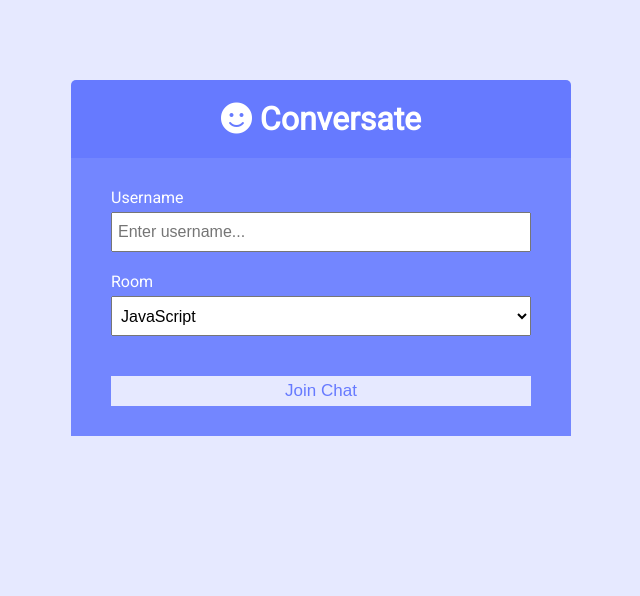
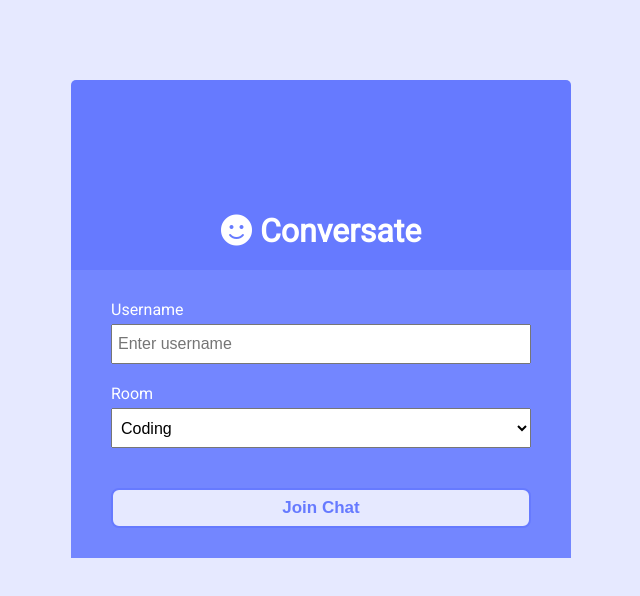
Before and after one commit to Sukriti-m/Conversate, a website: page public/index.html in a window 1280 px wide. Shown: the whole page, without its empty margins (319-959 px from the left). Drawn offline with Linux system fonts and the light colour scheme.

Commit message:
animation

```diff
--- a/public/index.html
+++ b/public/index.html
@@ -15,8 +15,10 @@
 	</head>
 	<body>
 		<div class="join-container">
-			<header class="join-header">
-				<h1><i class="fas fa-smile"></i> Conversate</h1>
+			<header class="join-header"><div class="stage">
+				<div class="box bounce"><h1><i class="fas fa-smile"></i> Conversate</h1></div>
+			</div>
+
 			</header>
 			<main class="join-main">
 				<form action="chat.html">
@@ -26,19 +28,18 @@
 							type="text"
 							name="username"
 							id="username"
-							placeholder="Enter username..."
+							placeholder="Enter username"
 							required
 						/>
 					</div>
 					<div class="form-control">
 						<label for="room">Room</label>
 						<select name="room" id="room">
-							<option value="JavaScript">JavaScript</option>
-							<option value="Python">Python</option>
-							<option value="PHP">PHP</option>
-							<option value="C#">C#</option>
-							<option value="Ruby">Ruby</option>
-							<option value="Java">Java</option>
+							<option value="Coding">Coding</option>
+							<option value="Workplace">Workplace</option>
+							<option value="Holiday">Holiday</option>
+							<option value="Discussion">Discussion</option>
+							<option value="Random">Random</option>
 						</select>
 					</div>
 					<button type="submit" class="btn">Join Chat</button>
--- a/public/style.css
+++ b/public/style.css
@@ -31,15 +31,45 @@ a {
 
 .btn {
 	cursor: pointer;
-	padding: 5px 15px;
+	padding: 8px 15px;
 	background: var(--light-color);
 	color: var(--dark-color-a);
-	border: 0;
+	border: 2px solid var(--dark-color-a) ;
+	border-radius: 8px;
 	font-size: 17px;
+	font-weight: bold;
+}
+
+.stage {
+	display: flex;
+	height: 150px;
+	width: 100%;
+}
+.box {
+	align-self: flex-end;
+	animation-duration: 2s;
+	animation-iteration-count: infinite;
+	margin: 0 auto 0 auto;
+	transform-origin: bottom;
+
+}
+.bounce{
+	animation-name: bounce;
+	animation-timing-function: ease;
+}
+@keyframes bounce{
+	0%   { transform: scale(1,1)    translateY(0); }
+	10%  { transform: scale(1.1,.9) translateY(0); }
+	30%  { transform: scale(.9,1.1) translateY(-100px); }
+	50%  { transform: scale(1,1)    translateY(0); }
+	100% { transform: scale(1,1)    translateY(0); }
 }
 
 /* Chat Page */
-
+.type-msg {border-radius: 8px;
+	border: 2px solid var(--dark-color-a) ;
+	margin-right: 10px;
+}
 .chat-container {
 	max-width: 1100px;
 	background: #fff;
```
Also changed, not shown: public/chat.html (+2 -1 lines).
